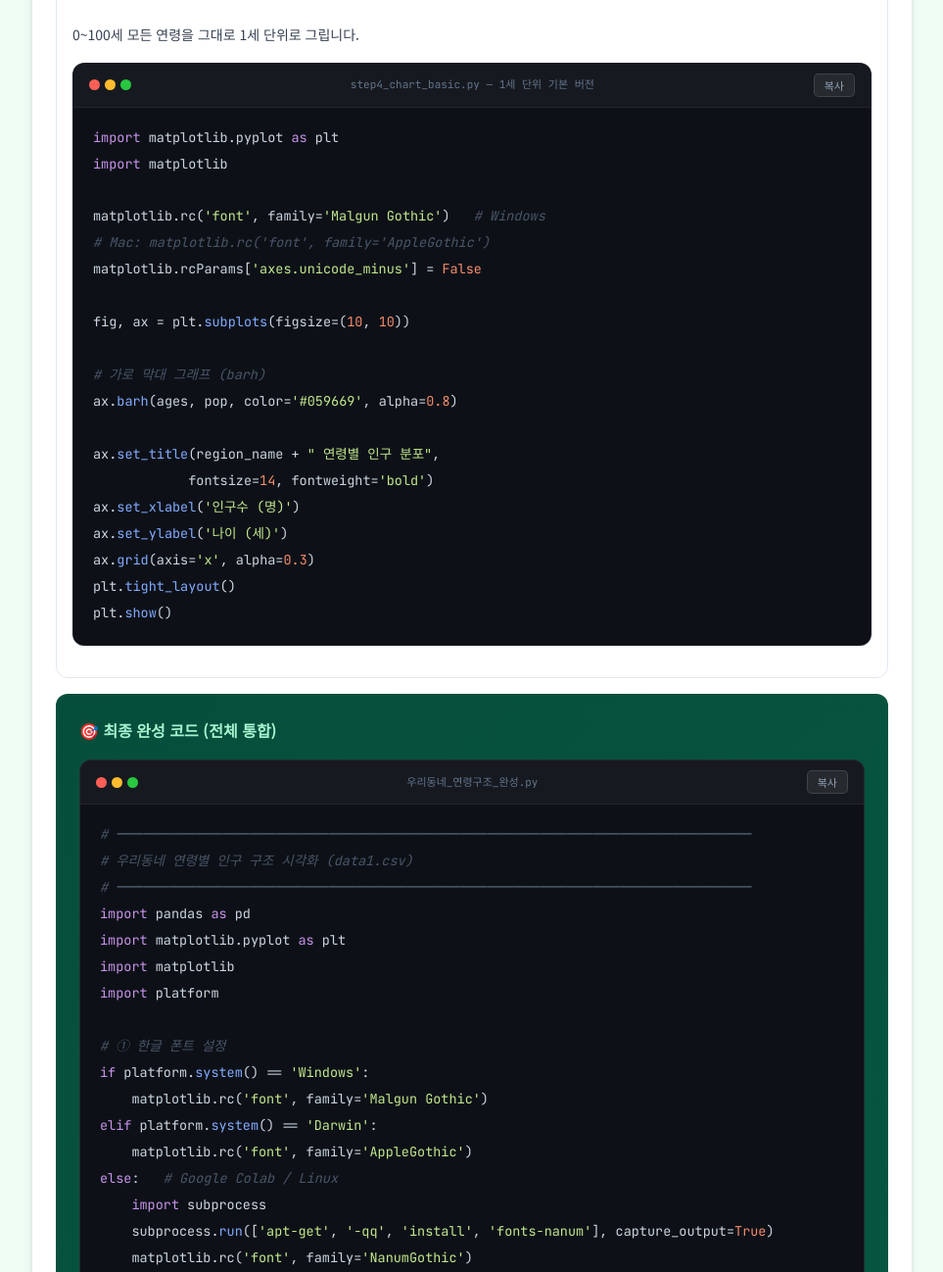
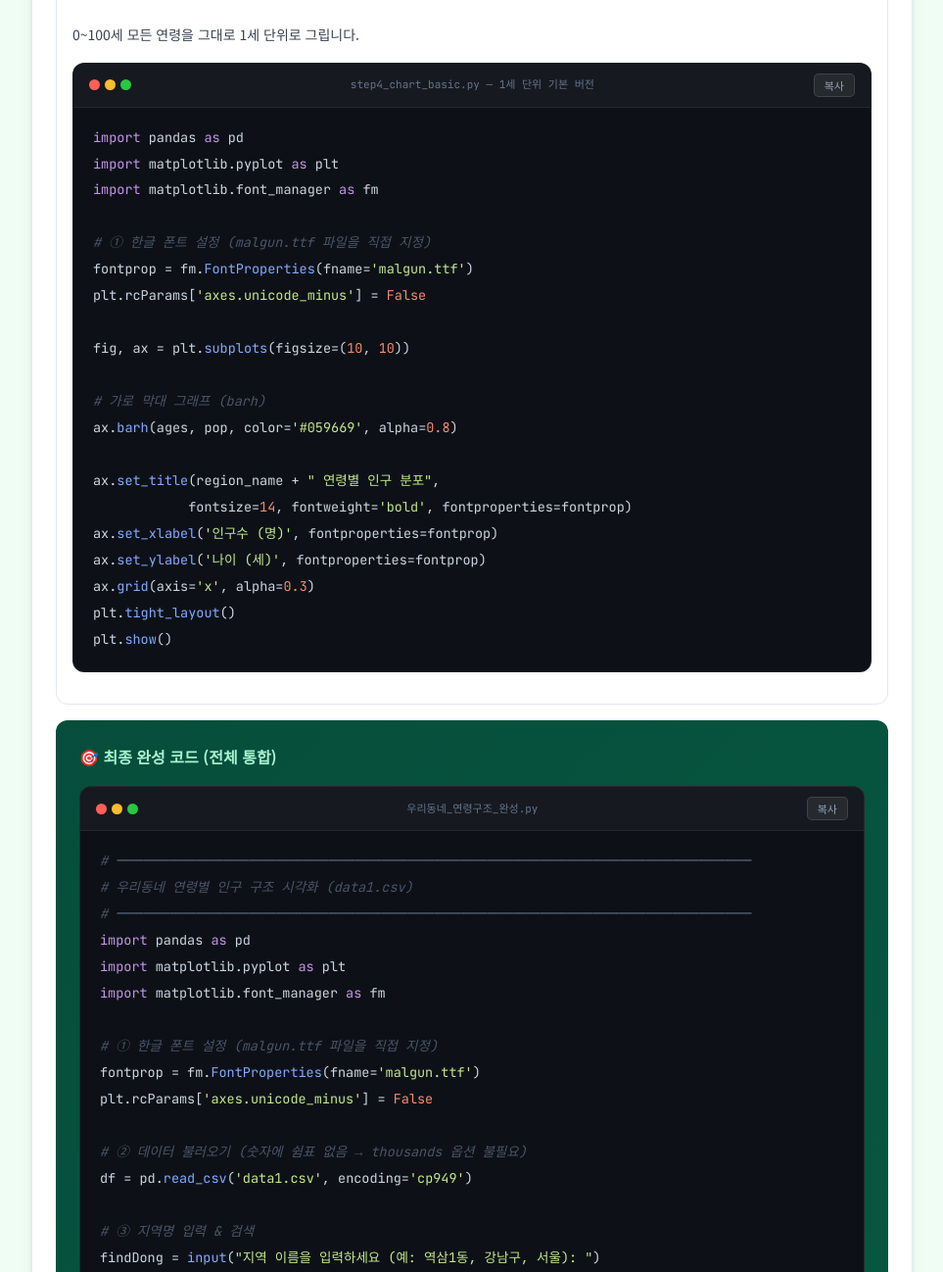
Before and after one commit to kitae104/kitae-data, a website: page Web/우리동네_연령별구조_단계별가이드.html in a window 1280 px wide. Shown: the part 6360-7658 px from the top of the page at 98% size, without its empty margins (158-1121 px from the left). Drawn offline with Linux system fonts and the light colour scheme.

Commit message:
폰트 부분 수정

```diff
--- a/Web/우리동네_연령별구조_단계별가이드.html
+++ b/Web/우리동네_연령별구조_단계별가이드.html
@@ -651,12 +651,13 @@ pop  = []               <span class="cm"># 각 나이별 인구를 담을 빈
           <p style="font-size:14px;color:#374151;margin-bottom:10px;">0~100세 모든 연령을 그대로 1세 단위로 그립니다.</p>
           <div class="cb">
             <div class="ch"><div class="dots"><span class="dr"></span><span class="dy"></span><span class="dg"></span></div><span class="clabel">step4_chart_basic.py — 1세 단위 기본 버전</span><button class="cpbtn" onclick="cp(this)">복사</button></div>
-            <pre><code><span class="kw">import</span> matplotlib.pyplot <span class="kw">as</span> plt
-<span class="kw">import</span> matplotlib
+            <pre><code><span class="kw">import</span> pandas <span class="kw">as</span> pd
+<span class="kw">import</span> matplotlib.pyplot <span class="kw">as</span> plt
+<span class="kw">import</span> matplotlib.font_manager <span class="kw">as</span> fm
 
-matplotlib.rc(<span class="st">'font'</span>, family=<span class="st">'Malgun Gothic'</span>)   <span class="cm"># Windows</span>
-<span class="cm"># Mac: matplotlib.rc('font', family='AppleGothic')</span>
-matplotlib.rcParams[<span class="st">'axes.unicode_minus'</span>] = <span class="nm">False</span>
+<span class="cm"># ① 한글 폰트 설정 (malgun.ttf 파일을 직접 지정)</span>
+fontprop = fm.<span class="fn">FontProperties</span>(fname=<span class="st">'malgun.ttf'</span>)
+plt.rcParams[<span class="st">'axes.unicode_minus'</span>] = <span class="nm">False</span>
 
 fig, ax = plt.<span class="fn">subplots</span>(figsize=(<span class="nm">10</span>, <span class="nm">10</span>))
 
@@ -664,9 +665,9 @@ fig, ax = plt.<span class="fn">subplots</span>(figsize=(<span class="nm">10</spa
 ax.<span class="fn">barh</span>(ages, pop, color=<span class="st">'#059669'</span>, alpha=<span class="nm">0.8</span>)
 
 ax.<span class="fn">set_title</span>(region_name + <span class="st">" 연령별 인구 분포"</span>,
-            fontsize=<span class="nm">14</span>, fontweight=<span class="st">'bold'</span>)
-ax.<span class="fn">set_xlabel</span>(<span class="st">'인구수 (명)'</span>)
-ax.<span class="fn">set_ylabel</span>(<span class="st">'나이 (세)'</span>)
+            fontsize=<span class="nm">14</span>, fontweight=<span class="st">'bold'</span>, fontproperties=fontprop)
+ax.<span class="fn">set_xlabel</span>(<span class="st">'인구수 (명)'</span>, fontproperties=fontprop)
+ax.<span class="fn">set_ylabel</span>(<span class="st">'나이 (세)'</span>, fontproperties=fontprop)
 ax.<span class="fn">grid</span>(axis=<span class="st">'x'</span>, alpha=<span class="nm">0.3</span>)
 plt.<span class="fn">tight_layout</span>()
 plt.<span class="fn">show</span>()</code></pre>
@@ -703,8 +704,9 @@ bars = ax.<span class="fn">barh</span>(group_labels, group_pop,
             <span class="st">f'{val:,}'</span>, va=<span class="st">'center'</span>, fontsize=<span class="nm">9</span>)
 
 ax.<span class="fn">set_title</span>(region_name + <span class="st">" 연령대별 인구 분포 (10세 단위)"</span>,
-            fontsize=<span class="nm">14</span>, fontweight=<span class="st">'bold'</span>)
-ax.<span class="fn">set_xlabel</span>(<span class="st">'인구수 (명)'</span>)
+            fontsize=<span class="nm">14</span>, fontweight=<span class="st">'bold'</span>, fontproperties=fontprop)
+ax.<span class="fn">set_xlabel</span>(<span class="st">'인구수 (명)'</span>, fontproperties=fontprop)
+ax.<span class="fn">set_yticklabels</span>(group_labels, fontproperties=fontprop)   <span class="cm"># 세로축 한글 라벨</span>
 ax.<span class="fn">grid</span>(axis=<span class="st">'x'</span>, alpha=<span class="nm">0.3</span>)
 plt.<span class="fn">tight_layout</span>()
 plt.<span class="fn">show</span>()</code></pre>
@@ -728,19 +730,11 @@ plt.<span class="fn">show</span>()</code></pre>
 # ━━━━━━━━━━━━━━━━━━━━━━━━━━━━━━━━━━━━━━━━━━━━━━━━</span>
 <span class="kw">import</span> pandas <span class="kw">as</span> pd
 <span class="kw">import</span> matplotlib.pyplot <span class="kw">as</span> plt
-<span class="kw">import</span> matplotlib
-<span class="kw">import</span> platform
+<span class="kw">import</span> matplotlib.font_manager <span class="kw">as</span> fm
 
-<span class="cm"># ① 한글 폰트 설정</span>
-<span class="kw">if</span> platform.<span class="fn">system</span>() == <span class="st">'Windows'</span>:
-    matplotlib.rc(<span class="st">'font'</span>, family=<span class="st">'Malgun Gothic'</span>)
-<span class="kw">elif</span> platform.<span class="fn">system</span>() == <span class="st">'Darwin'</span>:
-    matplotlib.rc(<span class="st">'font'</span>, family=<span class="st">'AppleGothic'</span>)
-<span class="kw">else</span>:   <span class="cm"># Google Colab / Linux</span>
-    <span class="kw">import</span> subprocess
-    subprocess.<span class="fn">run</span>([<span class="st">'apt-get'</span>, <span class="st">'-qq'</span>, <span class="st">'install'</span>, <span class="st">'fonts-nanum'</span>], capture_output=<span class="nm">True</span>)
-    matplotlib.rc(<span class="st">'font'</span>, family=<span class="st">'NanumGothic'</span>)
-matplotlib.rcParams[<span class="st">'axes.unicode_minus'</span>] = <span class="nm">False</span>
+<span class="cm"># ① 한글 폰트 설정 (malgun.ttf 파일을 직접 지정)</span>
+fontprop = fm.<span class="fn">FontProperties</span>(fname=<span class="st">'malgun.ttf'</span>)
+plt.rcParams[<span class="st">'axes.unicode_minus'</span>] = <span class="nm">False</span>
 
 <span class="cm"># ② 데이터 불러오기 (숫자에 쉼표 없음 → thousands 옵션 불필요)</span>
 df = pd.<span class="fn">read_csv</span>(<span class="st">'data1.csv'</span>, encoding=<span class="st">'cp949'</span>)
@@ -793,9 +787,10 @@ matched  = df[df[<span class="st">'행정구역'</span>].<span class="fn">str</s
                 <span class="st">f'{val:,}'</span>, va=<span class="st">'center'</span>, fontsize=<span class="nm">9</span>)
 
     ax.<span class="fn">set_title</span>(region_name + <span class="st">" 연령대별 인구 분포 (2026년 1월)"</span>,
-                fontsize=<span class="nm">14</span>, fontweight=<span class="st">'bold'</span>, pad=<span class="nm">15</span>)
-    ax.<span class="fn">set_xlabel</span>(<span class="st">'인구수 (명)'</span>)
-    ax.<span class="fn">set_ylabel</span>(<span class="st">'연령대'</span>)
+                fontsize=<span class="nm">14</span>, fontweight=<span class="st">'bold'</span>, pad=<span class="nm">15</span>, fontproperties=fontprop)
+    ax.<span class="fn">set_xlabel</span>(<span class="st">'인구수 (명)'</span>, fontproperties=fontprop)
+    ax.<span class="fn">set_ylabel</span>(<span class="st">'연령대'</span>, fontproperties=fontprop)
+    ax.<span class="fn">set_yticklabels</span>(group_labels, fontproperties=fontprop)   <span class="cm"># 세로축 한글 라벨</span>
     ax.<span class="fn">grid</span>(axis=<span class="st">'x'</span>, alpha=<span class="nm">0.3</span>)
     plt.<span class="fn">tight_layout</span>()
     plt.<span class="fn">show</span>()</code></pre>
```
